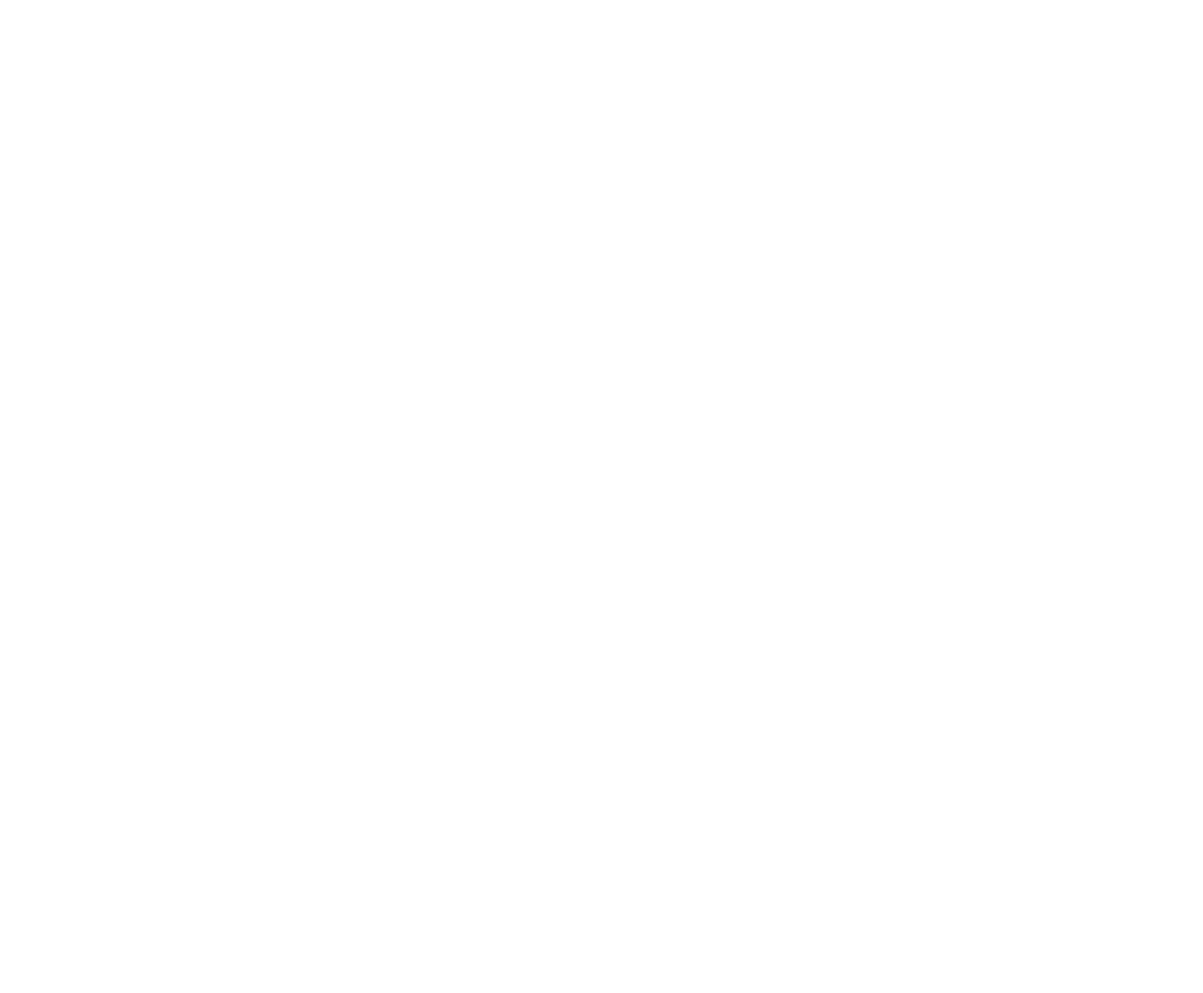
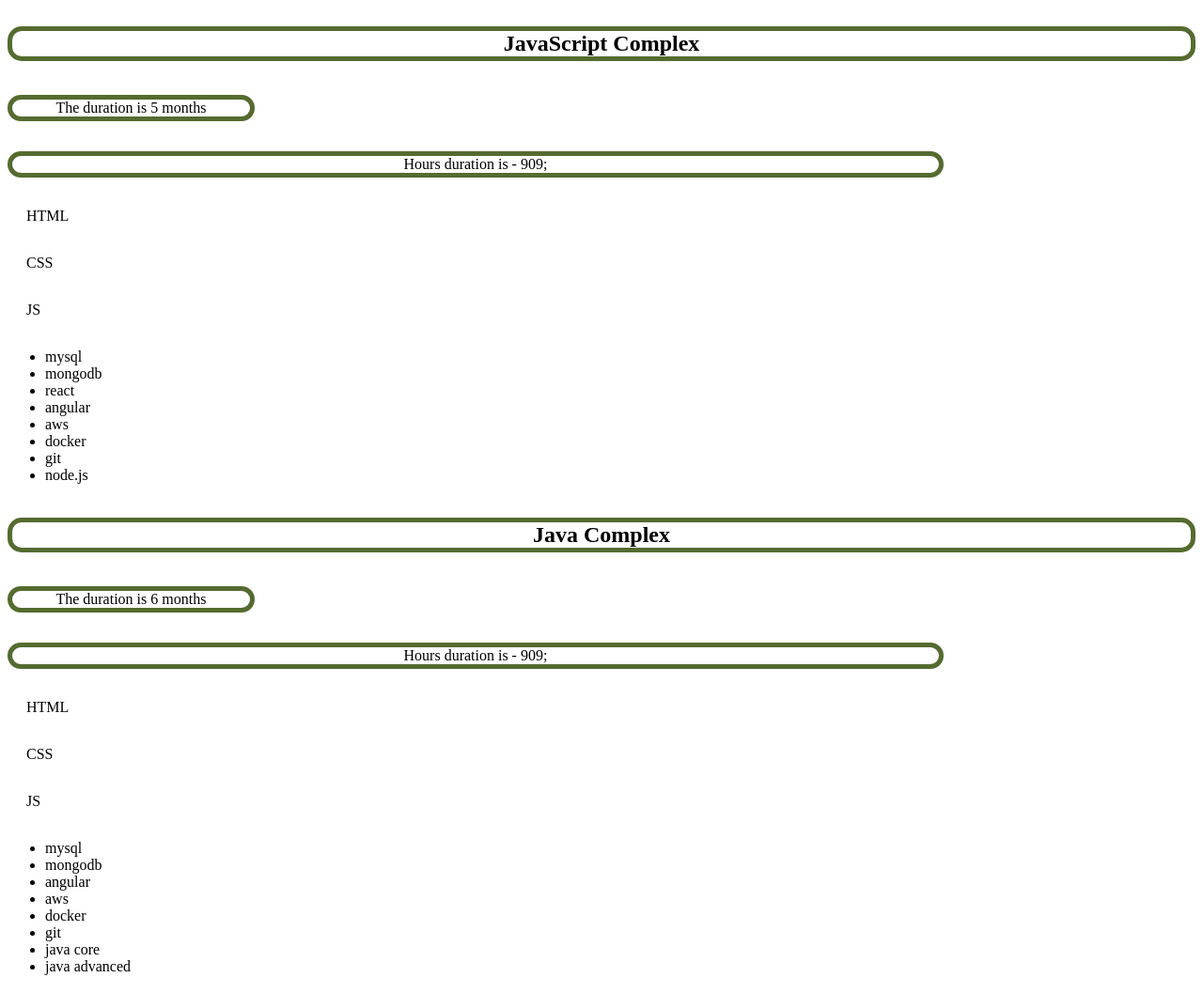
Before and after one commit to DrewMas/JS-dec-2021, a plain HTML site: page index.html in a window 1280 px wide. Shown: the top 1057 px of the page at 94% size. Before the commit the page ends 800 px from the top, so only its background shows below. Drawn offline with Linux system fonts and the light colour scheme.

Commit message:
cw9 - done

```diff
--- a/index.html
+++ b/index.html
@@ -6,6 +6,7 @@
               content="width=device-width, user-scalable=no, initial-scale=1.0, maximum-scale=1.0, minimum-scale=1.0">
         <meta http-equiv="X-UA-Compatible" content="ie=edge">
         <title>Document</title>
+        <link rel="stylesheet" href="main.css">
     </head>
     <body>
         <script src="main.js"></script>
--- /dev/null
+++ b/main.css
@@ -0,0 +1,35 @@
+.course_wrapper {
+    display: flex;
+    flex-wrap: wrap;
+    column-gap: 20px;
+    box-sizing: border-box;
+}
+
+.title {
+    width: 100%;
+}
+
+.border {
+    text-align: center;
+    border: 5px solid darkolivegreen;
+    border-radius: 15px;
+}
+
+.monthDuration {
+    width: 20%;
+}
+
+.hourDuration {
+    width: 78%;
+}
+
+.sameModule {
+    margin-left: 20px;
+}
+
+.modules {
+    display: flex;
+    flex-direction: column;
+    justify-content: center;
+    width: 100%;
+}
--- a/main.js
+++ b/main.js
@@ -0,0 +1,178 @@
+// - є масив
+let simpsons = [
+    {
+        name: 'Bart',
+        surname: 'Simpson',
+        age: 10,
+        info: 'Бартолом\'ю ДжоДжо «Барт» Сімпсон (англ. Bartholomew JoJo «Bart» Simpson) — один із головних героїв мультиплікаційного серіалу Сімпсони. Барт — найстарша дитина Гомера і Мардж Сімпсон. У нього також є дві молодші сестри — Ліса і Меґґі. Барт є втіленням образу бешкетника та посереднього учня у школі. Разом зі своїм батьком Барт є одним із найвідоміших персонажів у цьому серіалі.',
+        photo: 'https://upload.wikimedia.org/wikipedia/uk/a/aa/Bart_simpson.png'
+    },
+    {
+        name: 'Homer',
+        surname: 'Simpson',
+        age: 40,
+        info: 'Гомер Джей Сімпсон (англ. Homer Jay Simpson) — один із головних героїв мультсеріалу «Сімпсони». Гомер — грубий і неввічливий батько родини, він має очевидні вади: товстий, лисий і не дуже розумний. Нерідко він поводиться як блазень, абсурдно, егоїстично і нетактовно, але все ж лишається симпатичним.',
+        photo: 'http://upload.wikimedia.org/wikipedia/en/0/02/Homer_Simpson_2006.png'
+    },
+    {
+        name: 'Marge',
+        surname: 'Simpson',
+        age: 38,
+        info: 'Ма́рджори Жакли́н «Мардж» Си́мпсон (в девичестве Бувье́) (англ. Marjorie Jacqueline «Marge» Simpson) — постоянный персонаж мультипликационного сериала «Симпсоны», её озвучивает Джулия Кавнер. Обычно носит зелёное платье, красные балетки, на шее — ожерелье из искусственного жемчуга и ездит на оранжевом универсале. У неё шикарные синие волосы, которые она обычно собирает в очень высокую причёску. Глаза цвета ореха (19s6e). Основное занятие — домохозяйка, большую часть времени проводит в заботе о доме, детях и Гомере. Образ Мардж копирует стереотип провинциальной американской домохозяйки 50-х годов. Мардж — единственный член семьи, посещающий церковь добровольно. Старается поддерживать нравственность не только своей семьи, но и всего города. Отлично готовит, особенно славятся её свиные отбивные и зефир. Любимое блюдо — лапша с маслом.',
+        photo: 'https://upload.wikimedia.org/wikipedia/ru/0/0b/Marge_Simpson.png'
+    },
+    {
+        name: 'Lisa',
+        surname: 'Simpson',
+        age: 9,
+        info: 'Ли́за Мари́ Си́мпсон (англ. Lisa Marie Simpson) — героиня мультипликационного сериала «Симпсоны». Средний ребёнок в семье, восьмилетняя девочка, выделяющаяся среди остальных Симпсонов прежде всего своим умом и рассудительностью.',
+        photo: 'https://upload.wikimedia.org/wikipedia/ru/e/ec/Lisa_Simpson.png'
+    },
+    {
+        name: 'Maggie',
+        surname: 'Simpson',
+        age: 1,
+        info: 'Ма́ргарет Эвелин «Мэ́гги» Си́мпсон (англ. Margaret Evelyn “Maggie” Simpson) — персонаж мультсериала «Симпсоны». Впервые появилась на телевидении в шоу Трейси Ульман, в короткометражке Good Night (англ.)русск. 19 апреля 1987 года. Мэгги была придумана и разработана карикатуристом Мэттом Грейнингом, пока он ждал встречи с Джеймсом Л. Бруксом. Названа в честь младшей сестры Грейнинга. После появления в шоу Трейси Ульман, через три года семья Симпсонов получила собственный сериал на телеканале Fox, дебют произошёл 17 декабря 1989 года.',
+        photo: 'https://upload.wikimedia.org/wikipedia/ru/9/9d/Maggie_Simpson.png'
+    },
+];
+// Проітерувати його, створиши для кожного елементу масиву <div class='member'>.
+//
+// for (const el of simpsons) {
+//     let character = document.createElement(`div`);
+//     character.classList.add(`member`);
+//     let {name, surname, age, info, photo} = el;
+//
+//     character.innerHTML = `
+//     <h2>${name} ${surname}</h2>
+//     <p>Age is - ${age}</p>
+//     <p>${info}</p>
+//     <img src="${photo}" alt="${name} ${surname}">
+//     `;
+//
+//     document.body.append(character);
+// }
+//
+// - взяти попередній масив з сімпсонами.
+//     Проітерувати його, створиши для кожного елементу масиву <div class='member'>. Для кожної властивості елементу створити окремий блок, та помістити його у div.member
+//
+// - Є масив
+let coursesArray = [
+    {
+        title: 'JavaScript Complex',
+        monthDuration: 5,
+        hourDuration: 909,
+        modules: ['html', 'css', 'js', 'mysql', 'mongodb', 'react', 'angular', 'aws', 'docker', 'git', 'node.js']
+    },
+    {
+        title: 'Java Complex',
+        monthDuration: 6,
+        hourDuration: 909,
+        modules: ['html',
+            'css',
+            'js',
+            'mysql',
+            'mongodb',
+            'angular',
+            'aws',
+            'docker',
+            'git',
+            'java core',
+            'java advanced']
+    },
+    {
+        title: 'Python Complex',
+        monthDuration: 6,
+        hourDuration: 909,
+        modules: ['html',
+            'css',
+            'js',
+            'mysql',
+            'mongodb',
+            'angular',
+            'aws',
+            'docker',
+            'python core',
+            'python advanced']
+    },
+    {
+        title: 'QA Complex',
+        monthDuration: 4,
+        hourDuration: 909,
+        modules: ['html', 'css', 'js', 'mysql', 'mongodb', 'git', 'QA/QC']
+    },
+    {
+        title: 'FullStack',
+        monthDuration: 7,
+        hourDuration: 909,
+        modules: ['html',
+            'css',
+            'js',
+            'mysql',
+            'mongodb',
+            'react',
+            'angular',
+            'aws',
+            'docker',
+            'git',
+            'node.js',
+            'python',
+            'java']
+    },
+    {
+        title: 'Frontend',
+        monthDuration: 4,
+        hourDuration: 909,
+        modules: ['html', 'css', 'js', 'mysql', 'mongodb', 'react', 'angular', 'aws', 'docker', 'git', 'sass']
+    }
+];
+// Створити для кожного елементу масиву свій блок, блок розділити блоками, в яких будуть зберігатись значення окремих властивостей, для властивості modules зробити список з елементами
+// Приклад структири знаходиться у файлі example.png
+let courses = document.createElement(`div`);
+courses.classList.add(`courses_wrapper`);
+
+for (const el of coursesArray) {
+    let course = document.createElement(`div`);
+    course.classList.add(`course_wrapper`);
+    let {title, monthDuration, hourDuration, modules} = el;
+
+    let h2 = document.createElement(`h2`);
+    let p1 = document.createElement(`p`);
+    let p2 = document.createElement(`p`);
+    let modulesDiv = document.createElement(`div`);
+
+    h2.innerText = `${title}`;
+    h2.classList.add(`title`, `border`);
+
+    p1.innerText = `The duration is ${monthDuration} months`;
+    p1.classList.add(`monthDuration`, `border`);
+
+    p2.innerText = `Hours duration is - ${hourDuration};`
+    p2.classList.add(`hourDuration`, `border`);
+
+    modulesDiv.classList.add(`modules`);
+
+    let html = document.createElement(`p`);
+    html.innerText = `${modules[0].toUpperCase()}`;
+    html.classList.add(`sameModule`);
+    let css = document.createElement(`p`);
+    css.innerText = `${modules[1].toUpperCase()}`;
+    css.classList.add(`sameModule`);
+    let js = document.createElement(`p`);
+    js.innerText = `${modules[2].toUpperCase()}`;
+    js.classList.add(`sameModule`);
+
+
+    let list = document.createElement(`ul`);
+    list.classList.add(`list`);
+    for (let i = 3; i < modules.length; i++) {
+        let module = document.createElement(`li`);
+        module.innerText = `${modules[i]}`;
+        list.append(module);
+    }
+
+    modulesDiv.append(html, css, js, list)
+    course.append(h2, p1, p2, modulesDiv);
+    courses.append(course)
+    document.body.append(courses);
+}
```
